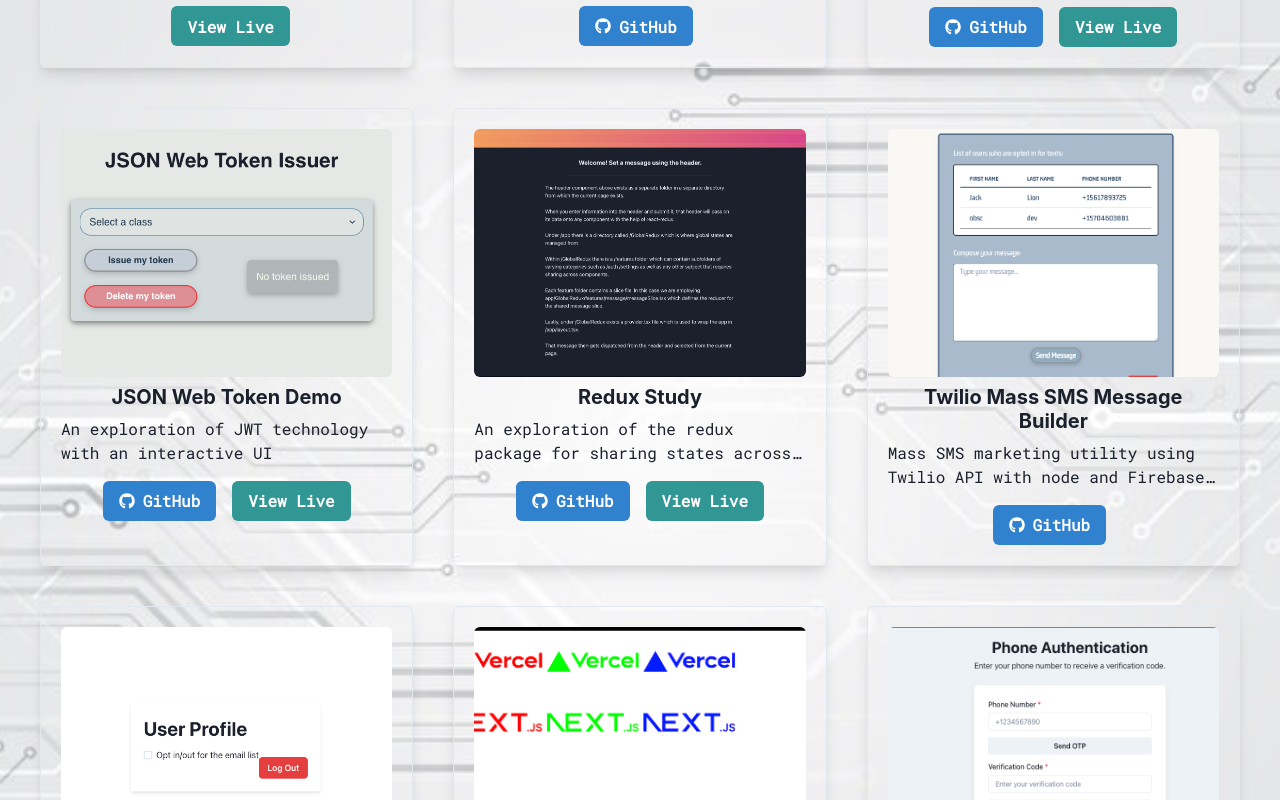
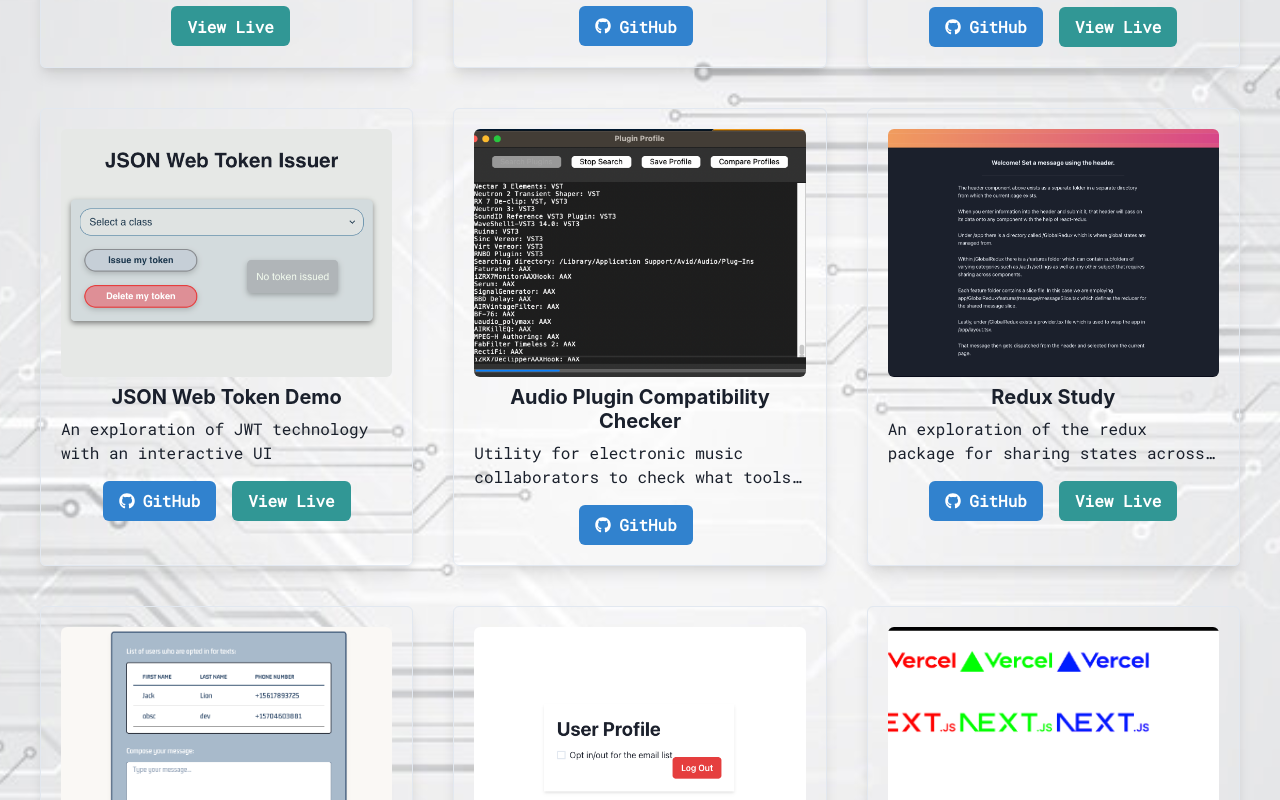
Before and after one commit to jacklion710/jacobleone-tech-portfolio, a Next.js app: page /Projects in a window 1280 px wide. Shown: the part 1580-2380 px from the top of the page. Built offline with nearby package versions, Linux system fonts and the light colour scheme.

Commit message:
Audio plugin checker project

```diff
--- a/pages/Projects.tsx
+++ b/pages/Projects.tsx
@@ -84,6 +84,12 @@ import {
         imageUrl: "/images/jwt.png",
         githubUrl: "https://github.com/jacklion710/jwt-user-auth",
         deployUrl: "https://jwt-user-auth.vercel.app"
+    },
+    {
+        title: "Audio Plugin Compatibility Checker",
+        description: "Utility for electronic music collaborators to check what tools they both have and which they do not share to assist in maximizing compatibility",
+        imageUrl: "/images/plugin-profile.png",
+        githubUrl: "https://github.com/jacklion710/plugin-union-checker",
     },
     {
         title: "Redux Study",
```
